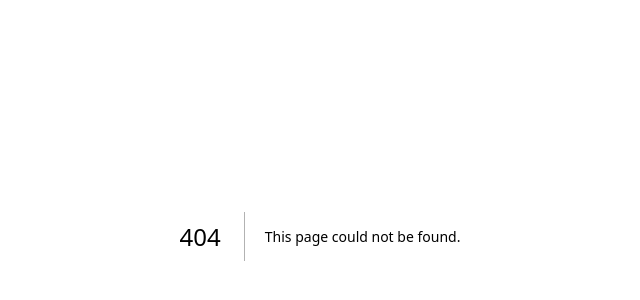
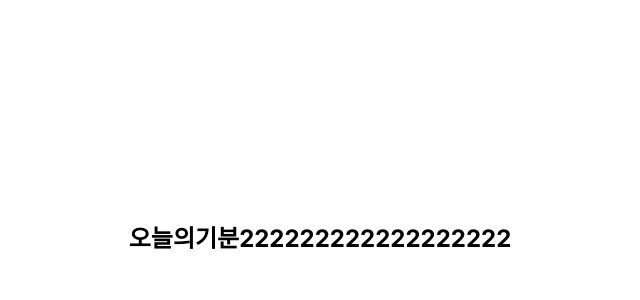
Before and after one commit to jyqaz7548/learn-NextJS, a Next.js app in the folder first-app/: page /detail in a window 1280 px wide. Before the commit this address had no page. Shown: the part 164-464 px from the top of the page, without its empty margins (320-960 px from the left). Built offline with nearby package versions, Linux system fonts and the light colour scheme.

Commit message:
new page

```diff
--- /dev/null
+++ b/first-app/app/detail/detail.module.css
@@ -0,0 +1,10 @@
+.container {
+  height: 100vh;
+  display: flex;
+  justify-content: center;
+  align-items: center;
+}
+
+.title {
+  font-size: x-large;
+}
--- /dev/null
+++ b/first-app/app/detail/page.tsx
@@ -0,0 +1,11 @@
+import Image from "next/image";
+import styles from "./detail.module.css";
+
+export default function Home() {
+  return (
+    <div className={styles.container}>
+      <h1 className={styles.title}>오늘의기분222222222222222222</h1>
+      <p></p>
+    </div>
+  );
+}
```
